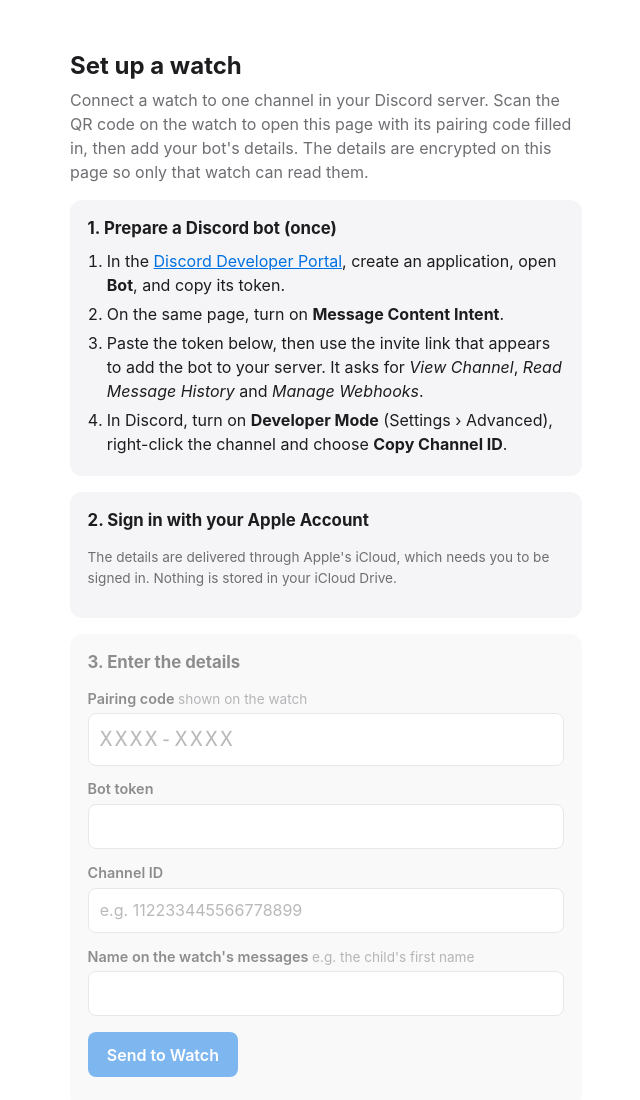
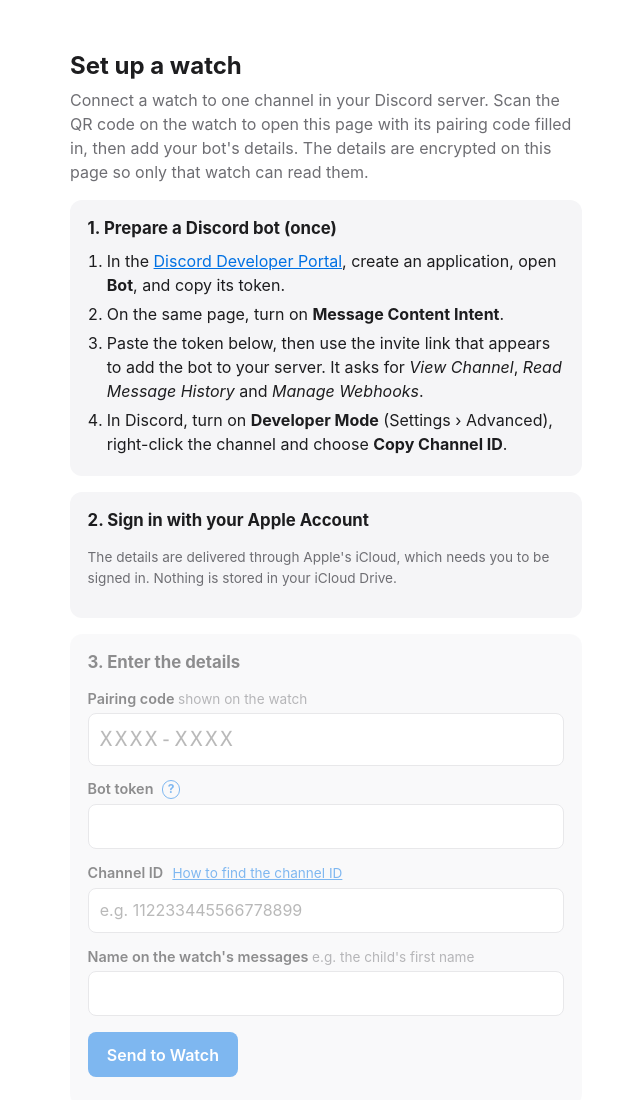
Before and after one commit to yfaney/jang-family-watch-ai, a plain HTML site: page pair/index.html in a window 1280 px wide. Shown: the top 1100 px of the page, without its empty margins (314-954 px from the left). Drawn offline with Linux system fonts and the light colour scheme.

Commit message:
Setup page: help links for the bot token and channel ID
Co-Authored-By: Claude Opus 5.5 <noreply@anthropic.com>

```diff
--- a/pair/index.html
+++ b/pair/index.html
@@ -27,6 +27,11 @@
   .status { margin-top: .8rem; font-size: .95rem; }
   .status.ok { color: var(--ok); } .status.err { color: var(--err); }
   a { color: var(--accent); }
+  label a.hint { color: var(--accent); margin-left: .35rem; }
+  a.help { display: inline-flex; align-items: center; justify-content: center; width: 1.15rem; height: 1.15rem;
+           margin-left: .3rem; border-radius: 50%; border: 1.5px solid var(--accent); color: var(--accent);
+           font-size: .75rem; font-weight: 700; text-decoration: none; vertical-align: 1px; }
+  a.help:hover { background: var(--accent); color: var(--bg); }
   code { font-family: ui-monospace, Menlo, monospace; font-size: .9em; }
 </style>
 </head>
@@ -64,11 +69,15 @@ watch can read them.</p>
     <label for="code">Pairing code <span class="hint">shown on the watch</span></label>
     <input id="code" inputmode="text" maxlength="11" placeholder="XXXX-XXXX" required>
 
-    <label for="token">Bot token</label>
+    <label for="token">Bot token
+      <a class="help" href="https://discord.com/developers/docs/quick-start/getting-started#fetching-your-credentials"
+         target="_blank" rel="noopener" title="How to get a bot token" aria-label="How to get a bot token">?</a></label>
     <input id="token" type="password" spellcheck="false" required>
     <div id="invite" class="hint"></div>
 
-    <label for="channel">Channel ID</label>
+    <label for="channel">Channel ID
+      <a class="hint" href="https://support.discord.com/hc/en-us/articles/206346498-Where-can-I-find-my-User-Server-Message-ID"
+         target="_blank" rel="noopener">How to find the channel ID</a></label>
     <input id="channel" inputmode="numeric" placeholder="e.g. 112233445566778899" required>
 
     <label for="name">Name on the watch's messages <span class="hint">e.g. the child's first name</span></label>
```
